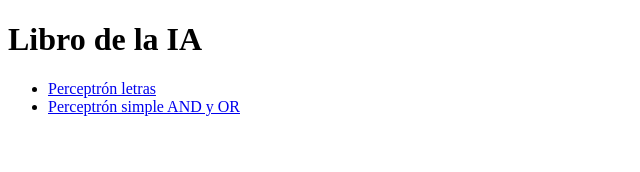
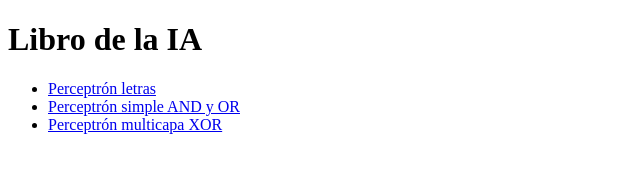
Before and after one commit to Universidad-Cenfotec/Libro-de-la-IA, a plain HTML site: page docs/index.html in a window 1280 px wide. Shown: the whole page, without its empty margins (0-640 px from the left). Drawn offline with Linux system fonts and the light colour scheme.

Commit message:
Update index.html

```diff
--- a/docs/index.html
+++ b/docs/index.html
@@ -11,6 +11,7 @@
 <ul>
    <li><a href="perceptron/index.html">Perceptrón letras</a></li>
    <li><a href="and_or/index.html">Perceptrón simple AND y OR</a></li>
+   <li><a href="xor/index.html">Perceptrón multicapa XOR</a></li>
     <!-- Futuras aplicaciones -->
     <!--
     <li><a href="automata/">Autómatas finitos</a></li>
```
